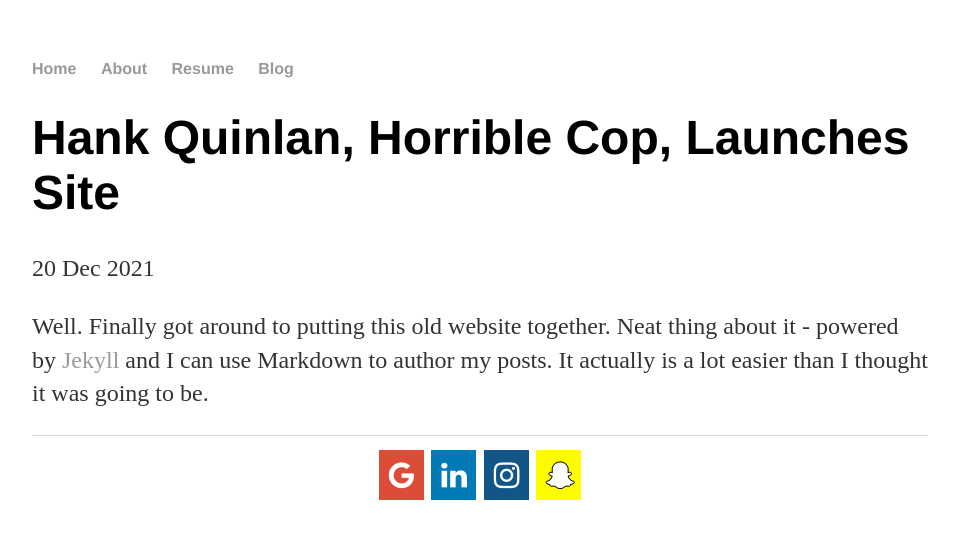
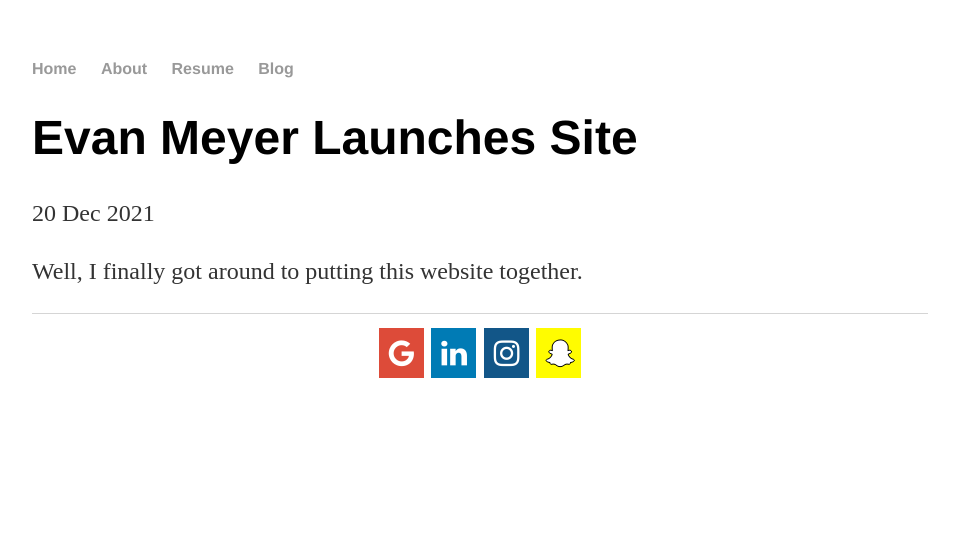
Before and after one commit to evmeyer1/evmeyer1.github.io, a Jekyll site: the page built from _posts/2021-12-20-evmeyer1.md, in a window 1280 px wide. Shown: the top 539 px of the page, without its empty margins (160-1119 px from the left). Built offline with Jekyll 4.4.1, drawn with Linux system fonts in a browser that asks for light colours.

Commit message:
Update 2021-12-20-evmeyer1.md

```diff
--- a/_posts/2021-12-20-evmeyer1.md
+++ b/_posts/2021-12-20-evmeyer1.md
@@ -1,7 +1,7 @@
 ---
 layout: post
-title: "Hank Quinlan, Horrible Cop, Launches Site"
+title: "Evan Meyer Launches Site"
 date: 2021-12-20
 ---
 
-Well. Finally got around to putting this old website together. Neat thing about it - powered by [Jekyll](http://jekyllrb.com) and I can use Markdown to author my posts. It actually is a lot easier than I thought it was going to be.
+Well, I finally got around to putting this website together.
```
